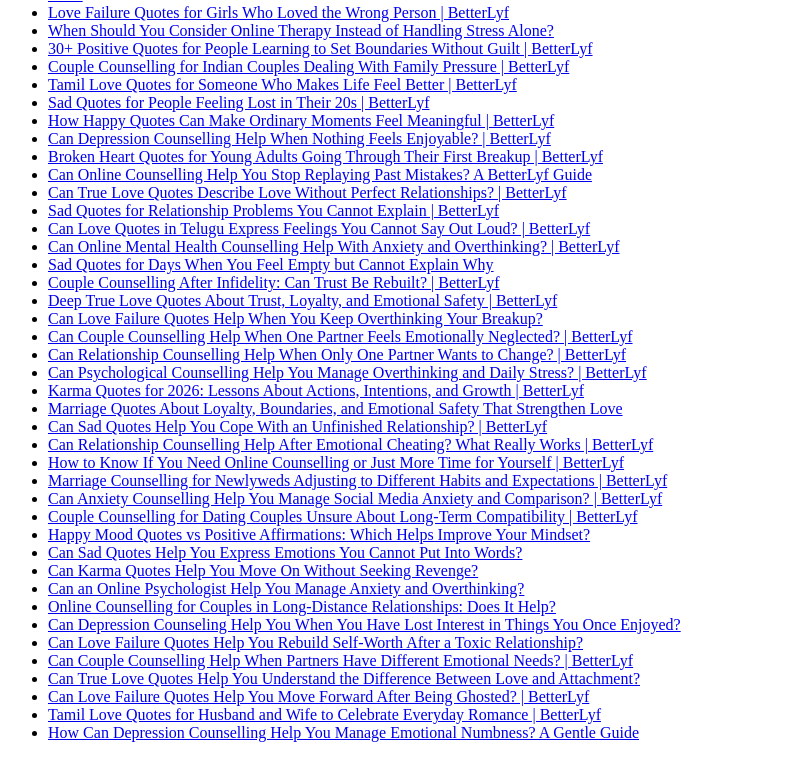
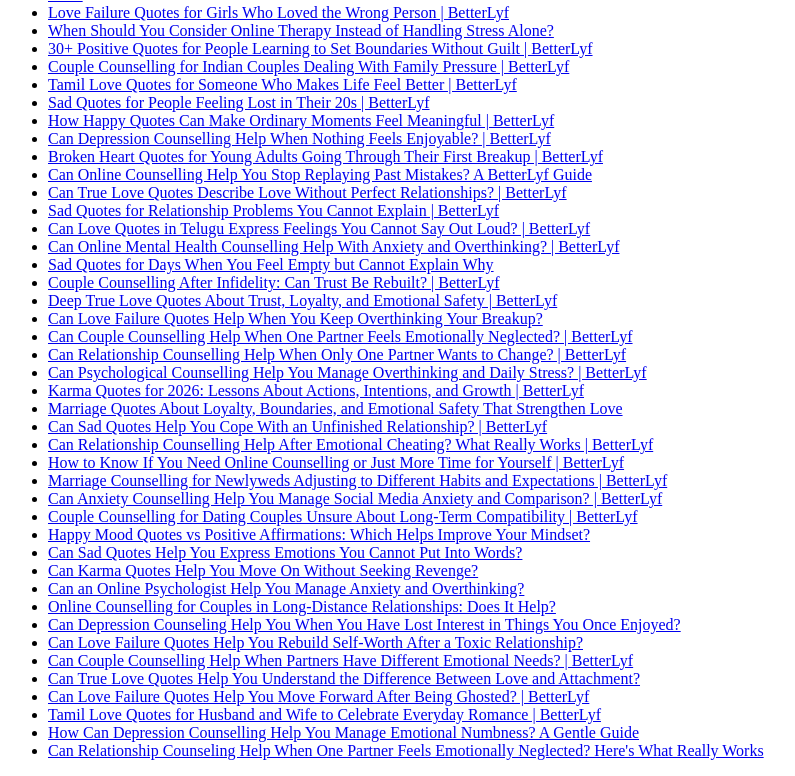
Before and after one commit to rishabhbhatt045/well-being, a plain HTML site: page index.html in a window 1280 px wide. Shown: the part 3279-4055 px from the top of the page, without its empty margins (0-795 px from the left). Drawn offline with Linux system fonts and the light colour scheme.

Commit message:
index.html

```diff
--- a/index.html
+++ b/index.html
@@ -234,6 +234,7 @@
                   <li><a href="love-failure-quotes-ghosted-betterlyf.html">Can Love Failure Quotes Help You Move Forward After Being Ghosted? | BetterLyf</a></li>
                   <li><a href="tamil-love-quotes-husband-wife.html">Tamil Love Quotes for Husband and Wife to Celebrate Everyday Romance | BetterLyf</a></li>
                   <li><a href="depression-counselling-emotional-numbness.html">How Can Depression Counselling Help You Manage Emotional Numbness? A Gentle Guide</a></li>
+                  <li><a href="relationship-counseling-emotional-neglect.html">Can Relationship Counseling Help When One Partner Feels Emotionally Neglected? Here's What Really Works</a></li>
 
 
 
```
